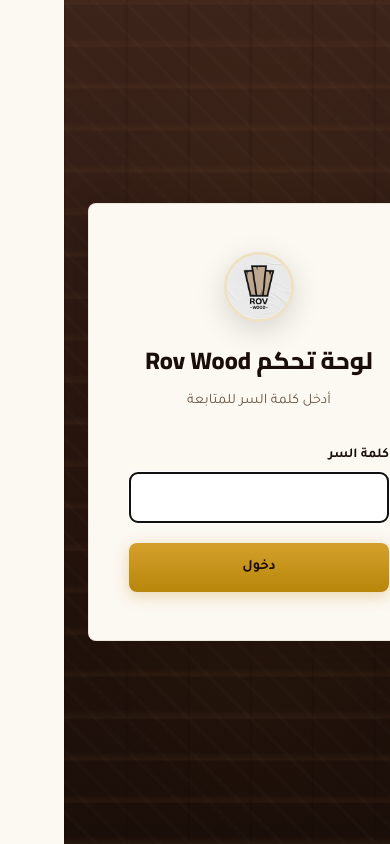
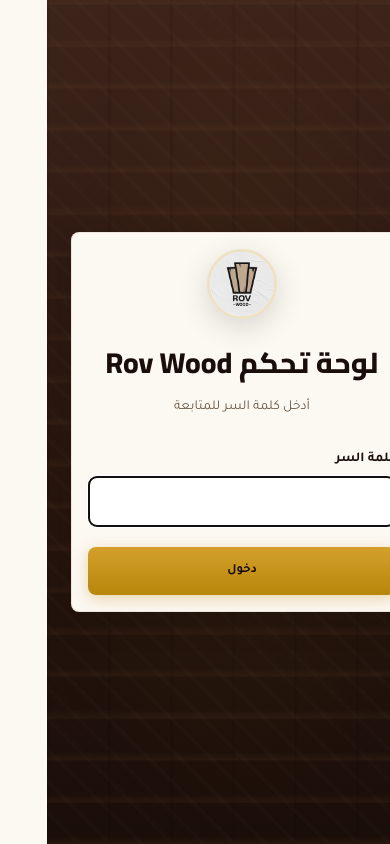
Before and after one commit to infinixacc545455-a11y/RovWood, a React (Vite) app: page /admin in a window 390 px wide. Built offline with nearby package versions, Linux system fonts and the light colour scheme; no server answers.

Commit message:
Add files via upload

```diff
--- a/src/styles/global.css
+++ b/src/styles/global.css
@@ -71,28 +71,28 @@
   display: block;
 }
 
-/* ========== SCROLLBAR - BROWN ALWAYS ========== */
+/* ========== SCROLLBAR - DARK BROWN ========== */
 ::-webkit-scrollbar {
-  width: 10px;
-  height: 10px;
+  width: 8px;
+  height: 8px;
 }
 ::-webkit-scrollbar-track {
   background: var(--cream);
   border-radius: 10px;
 }
 ::-webkit-scrollbar-thumb {
-  background: linear-gradient(180deg, var(--wood-light), var(--wood-mid));
+  background: linear-gradient(180deg, var(--wood-dark), var(--wood-darker));
   border-radius: 10px;
   border: 2px solid var(--cream);
 }
 ::-webkit-scrollbar-thumb:hover {
-  background: linear-gradient(180deg, var(--wood-mid), var(--wood-dark));
+  background: var(--wood-darker);
 }
 
 /* Firefox scrollbar */
 * {
   scrollbar-width: thin;
-  scrollbar-color: var(--wood-mid) var(--cream);
+  scrollbar-color: var(--wood-dark) var(--cream);
 }
 
 /* ========== REALISTIC WOOD TEXTURES ========== */
@@ -320,13 +320,101 @@
   animation: fadeInUp 0.6s ease forwards;
 }
 
-/* ========== RESPONSIVE ========== */
+/* ========== RESPONSIVE - MOBILE FIRST ========== */
 @media (max-width: 768px) {
   .container {
     padding: 0 16px;
   }
+
   .btn {
     padding: 12px 24px;
-    font-size: 0.9rem;
+    font-size: 0.85rem;
+  }
+
+  .btn-primary, .btn-outline {
+    width: 100%;
+    justify-content: center;
+  }
+
+  h1 {
+    font-size: clamp(1.8rem, 6vw, 2.4rem) !important;
+  }
+
+  h2 {
+    font-size: clamp(1.4rem, 4vw, 1.8rem) !important;
+  }
+
+  p {
+    font-size: 0.9rem !important;
+  }
+
+  .eyebrow {
+    font-size: 0.65rem;
+  }
+
+  /* Cards grid */
+  .grid-2, .grid-3, .grid-4 {
+    grid-template-columns: 1fr !important;
+    gap: 16px !important;
+  }
+
+  /* Hero section */
+  .hero-section {
+    min-height: 70vh !important;
+    padding: 40px 0 !important;
+  }
+
+  .hero-title {
+    font-size: clamp(2rem, 7vw, 2.8rem) !important;
+  }
+
+  .hero-description {
+    font-size: 0.95rem !important;
+  }
+
+  /* Sections grid */
+  .sections-grid {
+    grid-template-columns: 1fr !important;
+    gap: 16px !important;
+  }
+
+  /* Footer */
+  footer .container {
+    grid-template-columns: 1fr !important;
+    gap: 30px !important;
+    text-align: center;
+  }
+
+  footer .container > div:last-child {
+    text-align: center;
+  }
+
+  footer .container a {
+    justify-content: center !important;
+  }
+
+  /* Splash Screen */
+  .splash-logo {
+    width: 100px !important;
+    height: 100px !important;
   }
 }
+
+@media (max-width: 480px) {
+  .container {
+    padding: 0 12px;
+  }
+
+  .btn {
+    padding: 10px 18px;
+    font-size: 0.8rem;
+  }
+
+  p {
+    font-size: 0.85rem !important;
+  }
+
+  .wood-card {
+    padding: 16px !important;
+  }
+}
```
